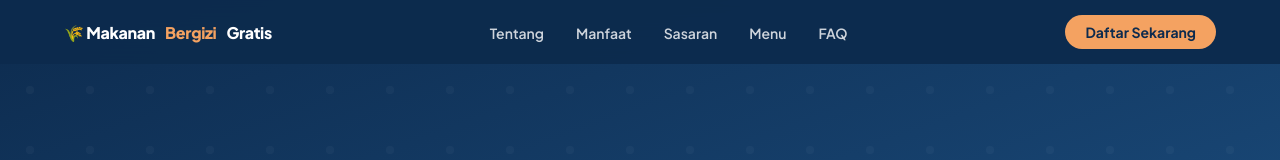
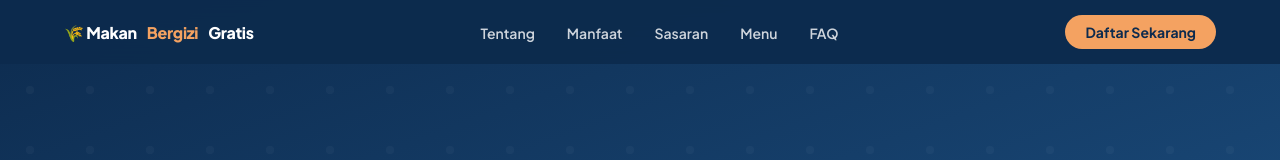
Before and after one commit to fazaanggapr/makanan-bergizi-gratis, a plain HTML site: page index.html in a window 1280 px wide. Shown: the top 160 px of the page. Drawn offline with nearby package versions, Linux system fonts and the light colour scheme.

Commit message:
Update Commit

```diff
--- a/index.html
+++ b/index.html
@@ -378,7 +378,7 @@
 
 <!-- NAV -->
 <nav>
-  <div class="nav-logo">🌾 Makanan <span>Bergizi</span> Gratis</div>
+  <div class="nav-logo">🌾 Makan <span>Bergizi</span> Gratis</div>
   <ul class="nav-links">
     <li><a href="#tentang">Tentang</a></li>
     <li><a href="#manfaat">Manfaat</a></li>
```
